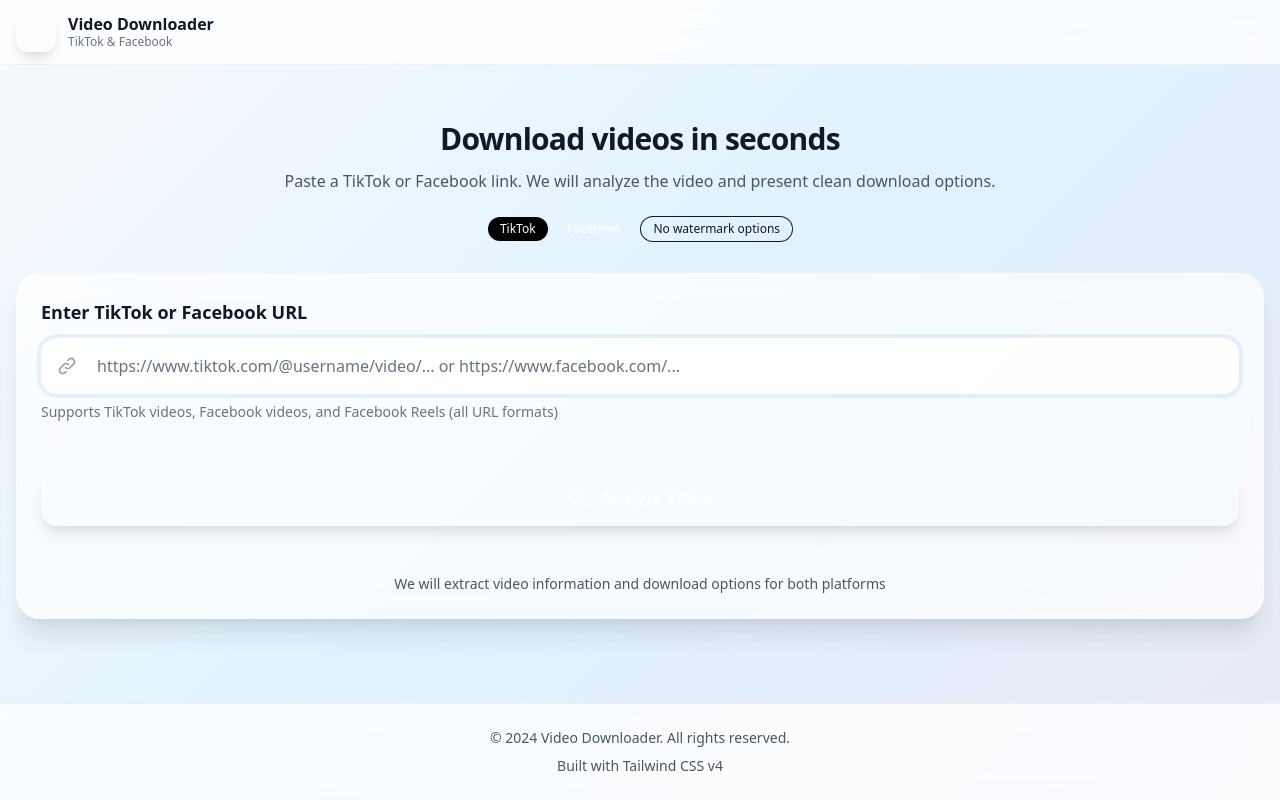
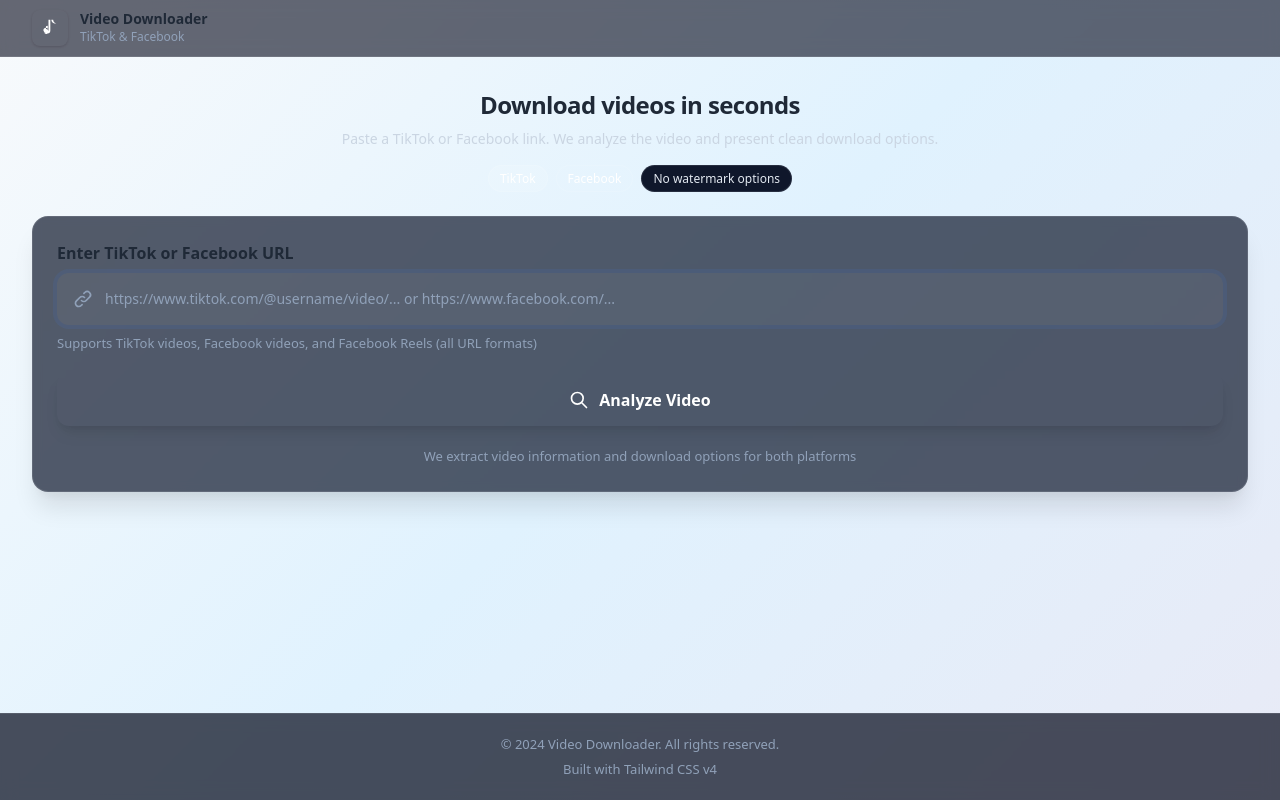
Before and after one commit to Levitzy/biartik, a Flask app: page / in a window 1280 px wide. Run offline with Flask 3, Linux system fonts and the light colour scheme; some libraries are stand-ins or nearby versions.

Commit message:
Update index.html

```diff
--- a/templates/index.html
+++ b/templates/index.html
@@ -36,18 +36,6 @@
                 800: "#065f46",
                 900: "#064e3b"
               },
-              warning: {
-                50: "#fffbeb",
-                100: "#fef3c7",
-                200: "#fde68a",
-                300: "#fcd34d",
-                400: "#fbbf24",
-                500: "#f59e0b",
-                600: "#d97706",
-                700: "#b45309",
-                800: "#92400e",
-                900: "#78350f"
-              },
               facebook: {
                 500: "#1877f2",
                 600: "#166fe5"
@@ -56,7 +44,6 @@
             animation: {
               "fade-in": "fadeIn 0.6s ease-out",
               "slide-up": "slideUp 0.5s ease-out",
-              "bounce-soft": "bounce 2s infinite",
               "pulse-soft": "pulse 2s cubic-bezier(0.4, 0, 0.6, 1) infinite"
             },
             screens: {
@@ -69,177 +56,177 @@
     </script>
     <link rel="stylesheet" href="{{ url_for('static', filename='styles.css') }}">
   </head>
-  <body class="min-h-screen antialiased text-gray-900 selection:bg-primary-500/20 selection:text-primary-900 bg-slate-50 [background-image:radial-gradient(40rem_40rem_at_-20%_-10%,theme(colors.indigo.100/.6),transparent),radial-gradient(32rem_32rem_at_120%_-20%,theme(colors.blue.100/.6),transparent),radial-gradient(40rem_40rem_at_50%_120%,theme(colors.cyan.100/.5),transparent)]">
-    <a href="#main" class="sr-only focus:not-sr-only focus:fixed focus:top-4 focus:left-4 focus:z-50 focus:rounded-lg focus:bg-white focus:px-3 focus:py-2 focus:shadow-lg">Skip to content</a>
-    <header class="sticky top-0 z-40 border-b border-black/5 bg-white/80 backdrop-blur-md">
-      <div class="mx-auto max-w-screen-xl px-4 sm:px-6 lg:px-8">
-        <div class="flex h-16 items-center justify-between">
+  <body class="min-h-screen antialiased bg-slate-950 text-slate-100 selection:bg-primary-500/20 selection:text-white [background-image:radial-gradient(42rem_42rem_at_-10%_-20%,theme(colors.slate.800/.6),transparent),radial-gradient(32rem_32rem_at_120%_-10%,theme(colors.indigo.900/.5),transparent),radial-gradient(48rem_48rem_at_60%_120%,theme(colors.slate.800/.5),transparent)]">
+    <a href="#main" class="sr-only focus:not-sr-only focus:fixed focus:top-4 focus:left-4 focus:z-50 focus:rounded-lg focus:bg-slate-900 focus:px-3 focus:py-2 focus:shadow-lg">Skip to content</a>
+    <header class="sticky top-0 z-40 border-b border-white/10 bg-slate-950/70 backdrop-blur supports-[backdrop-filter]:bg-slate-950/60">
+      <div class="mx-auto max-w-screen-xl px-3 sm:px-6 lg:px-8">
+        <div class="flex h-14 items-center justify-between">
           <div class="flex items-center gap-3">
-            <div class="grid h-10 w-10 place-items-center rounded-xl bg-gradient-to-br from-primary-500 to-primary-700 text-white shadow-lg ring-1 ring-inset ring-black/10">
-              <svg class="h-6 w-6" viewBox="0 0 24 24" fill="currentColor" aria-hidden="true">
+            <div class="grid h-9 w-9 place-items-center rounded-lg bg-gradient-to-br from-primary-500 to-primary-700 text-white shadow ring-1 ring-inset ring-white/10">
+              <svg class="h-5 w-5" viewBox="0 0 24 24" fill="currentColor" aria-hidden="true">
                 <path d="M19.589 6.686a4.793 4.793 0 01-3.77-4.245V2h-3.445v13.672a2.896 2.896 0 01-5.201 1.743l-.002-.001.002.001a2.895 2.895 0 112.183-4.51v-3.5a6.329 6.329 0 00-2.183.4v3.5a2.895 2.895 0 11-2.183 4.51l.002.001a2.896 2.896 0 015.201-1.743V2h3.445v.441a4.793 4.793 0 003.77 4.245z"></path>
               </svg>
             </div>
             <div>
-              <p class="text-base font-bold leading-tight">Video Downloader</p>
-              <p class="text-xs text-gray-500">TikTok & Facebook</p>
+              <p class="text-sm font-bold leading-tight">Video Downloader</p>
+              <p class="text-[12px] text-slate-400">TikTok & Facebook</p>
             </div>
           </div>
-          <div class="hidden md:flex items-center gap-4">
-            <div class="flex items-center gap-1.5 rounded-full bg-white px-3 py-1.5 text-sm shadow-sm ring-1 ring-black/5">
+          <div class="hidden md:flex items-center gap-3">
+            <div class="flex items-center gap-1.5 rounded-full bg-slate-900/70 px-3 py-1 text-xs shadow-sm ring-1 ring-white/10">
               <span class="inline-flex h-2 w-2 animate-pulse-soft rounded-full bg-success-500"></span>
-              <span class="font-medium text-gray-700">Ready</span>
+              <span class="font-medium text-slate-300">Ready</span>
             </div>
           </div>
         </div>
       </div>
     </header>
     <main id="main" class="flex-1">
-      <section class="mx-auto max-w-screen-xl px-4 sm:px-6 lg:px-8 py-10 sm:py-14">
-        <div class="mx-auto max-w-3xl text-center">
-          <h1 class="text-3xl font-extrabold tracking-tight sm:text-4xl">Download videos in seconds</h1>
-          <p class="mt-3 text-base text-gray-600 sm:text-lg">Paste a TikTok or Facebook link. We will analyze the video and present clean download options.</p>
-          <div class="mt-6 inline-flex flex-wrap items-center justify-center gap-2">
-            <span class="rounded-full bg-black text-white px-3 py-1 text-xs font-medium">TikTok</span>
-            <span class="rounded-full bg-facebook-500 text-white px-3 py-1 text-xs font-medium">Facebook</span>
-            <span class="rounded-full bg-primary-100 text-primary-700 px-3 py-1 text-xs font-medium ring-1 ring-primary-200">No watermark options</span>
+      <section class="mx-auto max-w-screen-xl px-3 sm:px-6 lg:px-8 py-8 sm:py-10">
+        <div class="mx-auto max-w-2xl text-center">
+          <h1 class="text-2xl font-extrabold tracking-tight sm:text-3xl">Download videos in seconds</h1>
+          <p class="mt-2 text-sm text-slate-300 sm:text-base">Paste a TikTok or Facebook link. We analyze the video and present clean download options.</p>
+          <div class="mt-4 inline-flex flex-wrap items-center justify-center gap-2">
+            <span class="rounded-full bg-white/10 text-white px-3 py-1 text-[12px] font-medium ring-1 ring-inset ring-white/10">TikTok</span>
+            <span class="rounded-full bg-facebook-500 text-white px-3 py-1 text-[12px] font-medium ring-1 ring-inset ring-white/10">Facebook</span>
+            <span class="rounded-full bg-slate-900 px-3 py-1 text-[12px] font-medium text-slate-200 ring-1 ring-inset ring-white/10">No watermark options</span>
           </div>
         </div>
-        <div class="mt-8 rounded-3xl border border-white/20 bg-white/70 p-6 shadow-xl backdrop-blur-md sm:p-8">
-          <form id="downloadForm" class="space-y-6" autocomplete="off">
+        <div class="mt-6 rounded-2xl border border-white/10 bg-slate-900/70 p-5 shadow-xl backdrop-blur-sm sm:p-6">
+          <form id="downloadForm" class="space-y-5" autocomplete="off">
             <div>
-              <label for="urlInput" class="mb-3 block text-lg font-semibold">Enter TikTok or Facebook URL</label>
+              <label for="urlInput" class="mb-2 block text-base font-semibold">Enter TikTok or Facebook URL</label>
               <div class="group relative">
                 <div class="pointer-events-none absolute inset-y-0 left-0 z-10 flex items-center pl-4">
-                  <svg class="h-5 w-5 text-gray-400 transition-colors duration-200 group-focus-within:text-primary-500 sm:h-6 sm:w-6" viewBox="0 0 24 24" fill="none" stroke="currentColor" aria-hidden="true">
+                  <svg class="h-5 w-5 text-slate-400 transition-colors duration-200 group-focus-within:text-primary-400" viewBox="0 0 24 24" fill="none" stroke="currentColor" aria-hidden="true">
                     <path stroke-linecap="round" stroke-linejoin="round" stroke-width="2" d="M13.828 10.172a4 4 0 00-5.656 0l-4 4a4 4 0 105.656 5.656l1.102-1.101m-.758-4.899a4 4 0 005.656 0l4-4a4 4 0 00-5.656-5.656l-1.1 1.1"></path>
                   </svg>
                 </div>
-                <input id="urlInput" type="url" placeholder="https://www.tiktok.com/@username/video/... or https://www.facebook.com/..." class="w-full rounded-2xl border-2 border-gray-200 bg-white/80 pl-12 pr-16 py-4 text-base text-gray-900 placeholder:text-gray-500 shadow-sm outline-none transition focus:border-primary-500 focus:ring-4 focus:ring-primary-500/20 sm:pl-14 sm:py-5" required aria-describedby="url-help">
-                <div class="pointer-events-none absolute inset-0 rounded-2xl bg-gradient-to-r from-primary-500/5 to-transparent opacity-0 transition-opacity duration-200 group-focus-within:opacity-100"></div>
+                <input id="urlInput" type="url" placeholder="https://www.tiktok.com/@username/video/... or https://www.facebook.com/..." class="w-full rounded-xl border border-slate-700/80 bg-white/5 pl-12 pr-16 py-3.5 text-sm text-slate-100 placeholder:text-slate-400 shadow-sm outline-none transition focus:border-primary-500/70 focus:ring-4 focus:ring-primary-500/20 sm:pl-12 sm:py-4" required aria-describedby="url-help">
+                <div class="pointer-events-none absolute inset-0 rounded-xl bg-gradient-to-r from-primary-500/5 to-transparent opacity-0 transition-opacity duration-200 group-focus-within:opacity-100"></div>
               </div>
-              <p id="url-help" class="mt-2 text-sm text-gray-500">Supports TikTok videos, Facebook videos, and Facebook Reels (all URL formats)</p>
+              <p id="url-help" class="mt-2 text-[13px] text-slate-400">Supports TikTok videos, Facebook videos, and Facebook Reels (all URL formats)</p>
             </div>
-            <button id="analyzeBtn" type="submit" class="w-full transform rounded-2xl bg-gradient-to-r from-primary-500 to-primary-600 px-8 py-4 font-bold text-white shadow-lg ring-1 ring-inset ring-black/5 transition hover:-translate-y-0.5 hover:from-primary-600 hover:to-primary-700 hover:shadow-xl active:translate-y-0 focus-visible:outline-none focus-visible:ring-4 focus-visible:ring-primary-500/30 disabled:cursor-not-allowed disabled:opacity-50 disabled:transform-none" aria-describedby="analyze-description">
-              <span class="analyze-text flex items-center justify-center gap-3">
-                <svg class="h-5 w-5 sm:h-6 sm:w-6" viewBox="0 0 24 24" fill="none" stroke="currentColor" aria-hidden="true">
+            <button id="analyzeBtn" type="submit" class="w-full rounded-xl bg-gradient-to-r from-primary-600 to-primary-700 px-6 py-3.5 text-sm font-bold text-white shadow-lg ring-1 ring-inset ring-white/10 transition hover:from-primary-500 hover:to-primary-600 focus-visible:outline-none focus-visible:ring-4 focus-visible:ring-primary-500/30 disabled:cursor-not-allowed disabled:opacity-60" aria-describedby="analyze-description">
+              <span class="analyze-text flex items-center justify-center gap-2.5">
+                <svg class="h-5 w-5" viewBox="0 0 24 24" fill="none" stroke="currentColor" aria-hidden="true">
                   <path stroke-linecap="round" stroke-linejoin="round" stroke-width="2" d="M21 21l-6-6m2-5a7 7 0 11-14 0 7 7 0 0114 0z"></path>
                 </svg>
-                <span class="text-base sm:text-lg">Analyze Video</span>
+                <span class="text-base">Analyze Video</span>
               </span>
-              <span class="loading-text hidden flex items-center justify-center gap-3">
-                <svg class="h-5 w-5 animate-spin sm:h-6 sm:w-6" viewBox="0 0 24 24" fill="none" aria-hidden="true">
+              <span class="loading-text hidden items-center justify-center gap-2.5">
+                <svg class="h-5 w-5 animate-spin" viewBox="0 0 24 24" fill="none" aria-hidden="true">
                   <circle class="opacity-25" cx="12" cy="12" r="10" stroke="currentColor" stroke-width="4"></circle>
                   <path class="opacity-75" fill="currentColor" d="M4 12a8 8 0 018-8V0C5.373 0 0 5.373 0 12h4zm2 5.291A7.962 7.962 0 014 12H0c0 3.042 1.135 5.824 3 7.938l3-2.647z"></path>
                 </svg>
-                <span class="loading-dots text-base sm:text-lg">Analyzing</span>
+                <span class="loading-dots text-base">Analyzing</span>
               </span>
             </button>
-            <p id="analyze-description" class="text-center text-sm text-gray-600">We will extract video information and download options for both platforms</p>
+            <p id="analyze-description" class="text-center text-[13px] text-slate-400">We extract video information and download options for both platforms</p>
           </form>
         </div>
-        <div id="errorAlert" role="alert" class="mt-8 hidden rounded-2xl border-2 border-red-200 bg-red-50 p-6 animate-slide-up">
-          <div class="flex items-start gap-4">
-            <div class="grid h-10 w-10 place-items-center rounded-full bg-red-100">
-              <svg class="h-6 w-6 text-red-500" viewBox="0 0 24 24" fill="none" stroke="currentColor" aria-hidden="true">
+        <div id="errorAlert" role="alert" class="mt-6 hidden rounded-xl border border-red-500/20 bg-red-500/10 p-5">
+          <div class="flex items-start gap-3">
+            <div class="grid h-9 w-9 place-items-center rounded-full bg-red-500/15">
+              <svg class="h-5 w-5 text-red-400" viewBox="0 0 24 24" fill="none" stroke="currentColor" aria-hidden="true">
                 <path stroke-linecap="round" stroke-linejoin="round" stroke-width="2" d="M12 8v4m0 4h.01M21 12a9 9 0 11-18 0 9 9 0 0118 0z"></path>
               </svg>
             </div>
             <div class="flex-1">
-              <h3 class="text-lg font-bold text-red-800">Oops! Something went wrong</h3>
-              <div id="errorMessage" class="mt-1 text-red-700"></div>
+              <h3 class="text-base font-bold text-red-300">Oops! Something went wrong</h3>
+              <div id="errorMessage" class="mt-1 text-sm text-red-300/90"></div>
             </div>
           </div>
         </div>
-        <div id="videoInfo" class="mt-8 hidden overflow-hidden rounded-3xl border border-white/20 bg-white/70 shadow-xl backdrop-blur-md animate-slide-up">
-          <div class="p-6 sm:p-8">
-            <div class="grid grid-cols-1 gap-8 lg:grid-cols-3">
+        <div id="videoInfo" class="mt-6 hidden overflow-hidden rounded-2xl border border-white/10 bg-slate-900/70 shadow-xl backdrop-blur">
+          <div class="p-5 sm:p-6">
+            <div class="grid grid-cols-1 gap-6 lg:grid-cols-3">
               <div class="lg:col-span-1">
-                <div class="group relative mx-auto aspect-[9/16] max-w-sm overflow-hidden rounded-xl bg-gray-100 shadow-lg">
+                <div class="group relative mx-auto aspect-[9/16] max-w-sm overflow-hidden rounded-lg bg-slate-800/60 ring-1 ring-inset ring-white/10">
                   <video id="videoPreview" class="hidden h-full w-full object-cover" controls muted playsinline preload="metadata" poster="" aria-label="Video preview">
                     <source src="" type="video/mp4">
                     Your browser does not support the video tag.
                   </video>
                   <img id="videoThumbnail" src="" alt="Video thumbnail" class="h-full w-full object-cover">
                   <div id="playButtonOverlay" class="absolute inset-0 grid place-items-center bg-black/30 transition-colors duration-200 group-hover:bg-black/40" tabindex="0" role="button" aria-label="Load video preview">
-                    <div class="grid h-16 w-16 place-items-center rounded-full bg-white/90 shadow-lg backdrop-blur-sm transition hover:bg-white">
-                      <svg class="ml-0.5 h-7 w-7 text-gray-700" viewBox="0 0 24 24" fill="currentColor" aria-hidden="true">
+                    <div class="grid h-14 w-14 place-items-center rounded-full bg-white/95 shadow">
+                      <svg class="ml-0.5 h-6 w-6 text-slate-800" viewBox="0 0 24 24" fill="currentColor" aria-hidden="true">
                         <path d="M8 5v14l11-7z"></path>
                       </svg>
                     </div>
                   </div>
                   <div id="videoLoading" class="absolute inset-0 hidden grid place-items-center bg-black/50" aria-live="polite">
                     <div class="text-center text-white">
-                      <svg class="mx-auto mb-2 h-8 w-8 animate-spin" viewBox="0 0 24 24" fill="none" aria-hidden="true">
+                      <svg class="mx-auto mb-2 h-7 w-7 animate-spin" viewBox="0 0 24 24" fill="none" aria-hidden="true">
                         <circle class="opacity-25" cx="12" cy="12" r="10" stroke="currentColor" stroke-width="4"></circle>
                         <path class="opacity-75" fill="currentColor" d="M4 12a8 8 0 018-8V0C5.373 0 0 5.373 0 12h4zm2 5.291A7.962 7.962 0 014 12H0c0 3.042 1.135 5.824 3 7.938l3-2.647z"></path>
                       </svg>
-                      <p class="text-sm">Loading Preview...</p>
+                      <p class="text-xs">Loading Preview...</p>
                     </div>
                   </div>
                 </div>
               </div>
-              <div class="lg:col-span-2 space-y-6">
+              <div class="lg:col-span-2 space-y-5">
                 <div>
-                  <h3 class="mb-4 flex items-center gap-3 text-xl font-bold sm:text-2xl">
+                  <h3 class="mb-3 flex items-center gap-2 text-lg font-bold sm:text-xl">
                     <span id="platformIcon">📹</span>
                     <span>Video Information</span>
                   </h3>
-                  <div class="space-y-4">
-                    <div class="flex flex-col gap-3 sm:flex-row sm:items-start">
-                      <span class="min-w-20 text-sm font-semibold uppercase tracking-wide text-gray-500">Title:</span>
-                      <span id="videoTitle" class="break-words text-base font-medium leading-relaxed text-gray-900 sm:text-lg"></span>
+                  <div class="space-y-3">
+                    <div class="flex flex-col gap-2.5 sm:flex-row sm:items-start">
+                      <span class="min-w-20 text-[12px] font-semibold uppercase tracking-wide text-slate-400">Title:</span>
+                      <span id="videoTitle" class="break-words text-base font-medium leading-relaxed text-slate-100 sm:text-lg"></span>
                     </div>
-                    <div class="flex flex-col gap-3 sm:flex-row sm:items-center">
-                      <span class="min-w-20 text-sm font-semibold uppercase tracking-wide text-gray-500">Author:</span>
-                      <span id="videoAuthor" class="text-base font-bold text-primary-600 sm:text-lg"></span>
+                    <div class="flex flex-col gap-2.5 sm:flex-row sm:items-center">
+                      <span class="min-w-20 text-[12px] font-semibold uppercase tracking-wide text-slate-400">Author:</span>
+                      <span id="videoAuthor" class="text-base font-semibold text-primary-400 sm:text-lg"></span>
                     </div>
-                    <div class="flex flex-col gap-3 sm:flex-row sm:items-center">
-                      <span class="min-w-20 text-sm font-semibold uppercase tracking-wide text-gray-500">Duration:</span>
-                      <span id="videoDuration" class="text-base font-medium text-gray-900 sm:text-lg"></span>
+                    <div class="flex flex-col gap-2.5 sm:flex-row sm:items-center">
+                      <span class="min-w-20 text-[12px] font-semibold uppercase tracking-wide text-slate-400">Duration:</span>
+                      <span id="videoDuration" class="text-base font-medium text-slate-200 sm:text-lg"></span>
                     </div>
                   </div>
                 </div>
-                <div class="space-y-6">
-                  <h4 class="flex items-center gap-3 text-lg font-bold sm:text-xl">
+                <div class="space-y-5">
+                  <h4 class="flex items-center gap-2 text-base font-bold sm:text-lg">
                     <span>⬇️</span>
                     <span>Download Options</span>
                   </h4>
-                  <div id="downloadOptions" class="grid grid-cols-1 gap-4 sm:grid-cols-2 lg:grid-cols-3"></div>
-                  <div class="rounded-xl border border-gray-200 bg-gradient-to-r from-gray-50 to-gray-100 p-4 sm:p-6">
-                    <div class="mb-4 flex items-center gap-3">
-                      <div class="grid h-8 w-8 place-items-center rounded-full bg-blue-100">
-                        <svg class="h-5 w-5 text-blue-600" viewBox="0 0 24 24" fill="none" stroke="currentColor" aria-hidden="true">
+                  <div id="downloadOptions" class="grid grid-cols-1 gap-3 sm:grid-cols-2 lg:grid-cols-3"></div>
+                  <div class="rounded-lg border border-white/10 bg-slate-900 p-4">
+                    <div class="mb-3 flex items-center gap-2.5">
+                      <div class="grid h-7 w-7 place-items-center rounded-full bg-blue-500/15">
+                        <svg class="h-4 w-4 text-blue-400" viewBox="0 0 24 24" fill="none" stroke="currentColor" aria-hidden="true">
                           <path stroke-linecap="round" stroke-linejoin="round" stroke-width="2" d="M13 16h-1v-4h-1m1-4h.01M21 12a9 9 0 11-18 0 9 9 0 0118 0z"></path>
                         </svg>
                       </div>
-                      <span class="text-base font-bold text-gray-800 sm:text-lg">Format Availability</span>
+                      <span class="text-sm font-semibold text-slate-200">Format Availability</span>
                     </div>
-                    <div id="formatStatus" class="space-y-3 text-sm sm:text-base"></div>
+                    <div id="formatStatus" class="space-y-2 text-sm text-slate-300"></div>
                   </div>
                 </div>
               </div>
             </div>
           </div>
         </div>
-        <div id="downloadProgress" role="status" aria-live="polite" class="mx-auto mt-8 hidden max-w-2xl animate-slide-up rounded-xl border border-white/20 bg-white/80 p-6 shadow-xl backdrop-blur-md sm:p-8">
-          <div class="flex flex-col items-center justify-center space-y-4 sm:flex-row sm:space-x-6 sm:space-y-0">
+        <div id="downloadProgress" role="status" aria-live="polite" class="mx-auto mt-6 hidden max-w-2xl rounded-xl border border-white/10 bg-slate-900/70 p-5 shadow-xl backdrop-blur">
+          <div class="flex flex-col items-center justify-center gap-4 sm:flex-row sm:gap-5">
             <div class="flex-shrink-0">
-              <svg class="h-10 w-10 animate-spin text-primary-500 sm:h-12 sm:w-12" viewBox="0 0 24 24" fill="none" aria-hidden="true">
+              <svg class="h-9 w-9 animate-spin text-primary-400 sm:h-10 sm:w-10" viewBox="0 0 24 24" fill="none" aria-hidden="true">
                 <circle class="opacity-25" cx="12" cy="12" r="10" stroke="currentColor" stroke-width="4"></circle>
                 <path class="opacity-75" fill="currentColor" d="M4 12a8 8 0 018-8V0C5.373 0 0 5.373 0 12h4zm2 5.291A7.962 7.962 0 014 12H0c0 3.042 1.135 5.824 3 7.938l3-2.647z"></path>
               </svg>
             </div>
             <div class="text-center sm:text-left">
-              <h3 class="text-lg font-bold text-gray-900 sm:text-xl">Preparing Your Download...</h3>
-              <p class="mt-1 text-gray-600">Please wait while we process your video</p>
+              <h3 class="text-base font-bold text-slate-100 sm:text-lg">Preparing Your Download...</h3>
+              <p class="mt-1 text-sm text-slate-300">Please wait while we process your video</p>
             </div>
           </div>
         </div>
       </section>
     </main>
-    <footer class="mt-auto border-t border-black/5 bg-white/80 backdrop-blur-md">
-      <div class="mx-auto flex max-w-screen-xl flex-col items-center justify-between gap-2 px-4 py-6 text-sm text-gray-600 sm:flex-row">
+    <footer class="mt-auto border-t border-white/10 bg-slate-950/70 backdrop-blur">
+      <div class="mx-auto flex max-w-screen-xl flex-col items-center justify-between gap-1 px-3 py-5 text-[13px] text-slate-400 sm:flex-row">
         <p>© 2024 Video Downloader. All rights reserved.</p>
         <p>Built with Tailwind CSS v4</p>
       </div>
```
